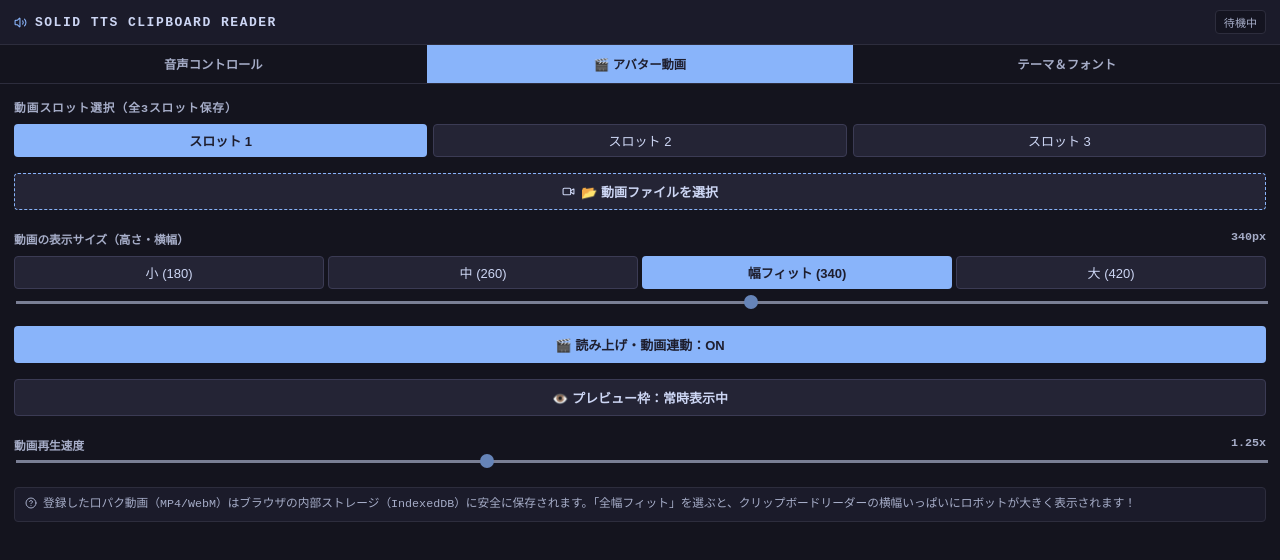
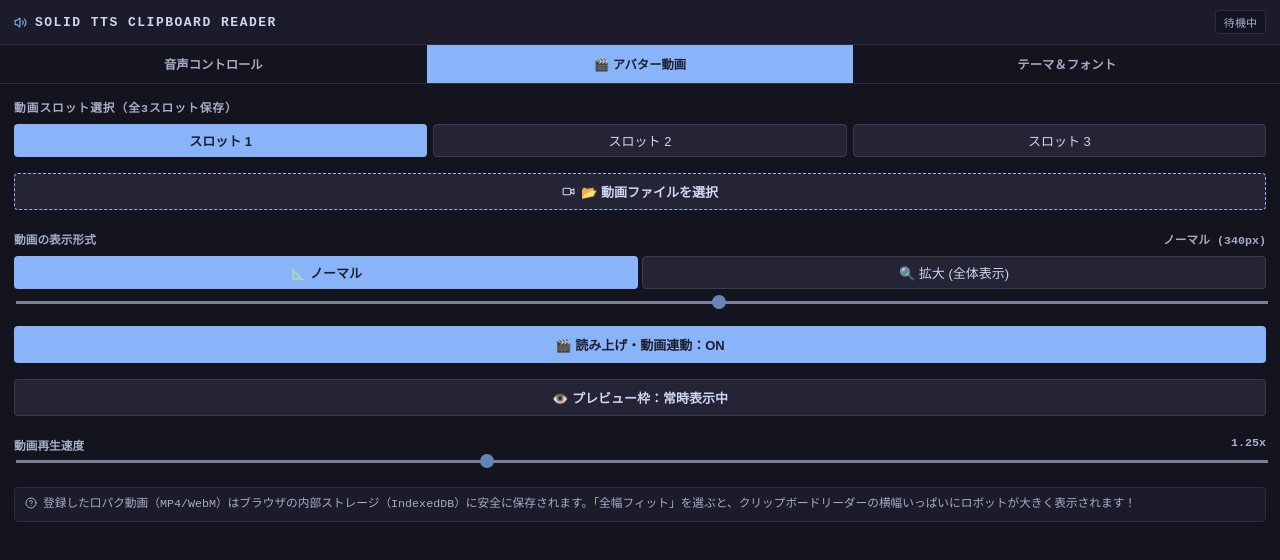
Before and after one commit to soroeru-afk/SOLID-TTS-CLIPBOARD-READER, a React (Vite) app: page / in a window 1280 px wide. Both pictures are taken after a click on the button "🎬 アバター動画". Shown: the top 560 px of the page. Built offline with nearby package versions, Linux system fonts and the light colour scheme.

Commit message:
feat: ノーマル(標準)と拡大(全幅＆体まで全体表示)の2系統ワンタッチ切替実装

```diff
--- a/src/App.tsx
+++ b/src/App.tsx
@@ -130,7 +130,18 @@ export default function App() {
   };
 
   const [vidSpeed, setVidSpeed] = useState(() => getSlotVidSpeed(vidSlot));
-  const [vidHeight, setVidHeight] = useState(() => parseInt(localStorage.getItem("solid-tts-vid-height") || "340")); // デフォルト幅フィット340px
+  const [vidHeight, setVidHeight] = useState(() => parseInt(localStorage.getItem("solid-tts-vid-height") || "340")); // デフォルト標準340px
+  const [vidMode, setVidMode] = useState<"normal" | "expanded">(() => {
+    return (localStorage.getItem("solid-tts-vid-mode") as "normal" | "expanded") || "normal";
+  });
+
+  const toggleVidMode = () => {
+    setVidMode((prev) => {
+      const next = prev === "normal" ? "expanded" : "normal";
+      localStorage.setItem("solid-tts-vid-mode", next);
+      return next;
+    });
+  };
   const [vidSyncEnabled, setVidSyncEnabled] = useState(() => localStorage.getItem("solid-tts-vid-sync") !== "0"); // デフォルトON
   const [vidVisible, setVidVisible] = useState(() => localStorage.getItem("solid-tts-vid-visible") !== "0"); // デフォルトON
   const [videoBlobUrl, setVideoBlobUrl] = useState<string | null>(null);
@@ -631,25 +642,32 @@ export default function App() {
 
       {/* アバター動画プレビュー領域（動画があり、かつ表示ONの場合に常時上部へ表示） */}
       {videoBlobUrl && vidVisible && (
-        <div className="avatar-video-wrapper" style={{ maxHeight: `${vidHeight}px` }}>
+        <div
+          className="avatar-video-wrapper"
+          style={{
+            maxHeight: vidMode === "expanded" ? "none" : `${vidHeight}px`
+          }}
+        >
           <video
             ref={videoRef}
             src={videoBlobUrl}
             loop
             muted
             playsInline
-            className="avatar-video-element"
-            style={{ maxHeight: `${vidHeight}px` }}
+            className={`avatar-video-element ${vidMode}`}
+            style={{
+              maxHeight: vidMode === "expanded" ? "none" : `${vidHeight}px`
+            }}
           />
-          {/* 右上クイックサイズ切り替えボタン */}
+          {/* 右上ノーマル ↔ 拡大 切り替えボタン */}
           <div className="avatar-size-bar">
             <button
-              onClick={() => changeVidHeight(vidHeight >= 340 ? 180 : 340)}
+              onClick={toggleVidMode}
               className="btn-size-toggle"
-              title={vidHeight >= 340 ? "標準サイズ(180px)に縮小" : "全幅フィット(340px)に拡大"}
+              title={vidMode === "expanded" ? "ノーマル表示に戻す" : "拡大表示(横幅フィット＆全体表示)に切替"}
             >
-              {vidHeight >= 340 ? <Minimize2 size={11} /> : <Maximize2 size={11} />}
-              {vidHeight >= 340 ? "縮小" : "全幅フィット"}
+              {vidMode === "expanded" ? <Minimize2 size={11} /> : <Maximize2 size={11} />}
+              {vidMode === "expanded" ? "ノーマル" : "拡大"}
             </button>
           </div>
         </div>
@@ -940,46 +958,42 @@ export default function App() {
               </div>
             </div>
 
-            {/* 動画表示サイズ設定（カオルさまご要望機能） */}
+            {/* 動画表示サイズ設定（ノーマル ↔ 拡大） */}
             <div className="setting-row" style={{ marginTop: "10px" }}>
               <div className="setting-label-row">
-                <span>動画の表示サイズ（高さ・横幅）</span>
-                <span>{vidHeight}px</span>
+                <span>動画の表示形式</span>
+                <span>{vidMode === "expanded" ? "拡大 (全幅・全体表示)" : `ノーマル (${vidHeight}px)`}</span>
               </div>
-              <div className="size-presets-grid" style={{ marginBottom: "6px" }}>
+              <div className="size-presets-grid" style={{ marginBottom: "6px", gridTemplateColumns: "1fr 1fr" }}>
                 <button
-                  onClick={() => changeVidHeight(180)}
-                  className={`slot-btn ${vidHeight === 180 ? "active" : ""}`}
+                  onClick={() => {
+                    setVidMode("normal");
+                    localStorage.setItem("solid-tts-vid-mode", "normal");
+                  }}
+                  className={`slot-btn ${vidMode === "normal" ? "active" : ""}`}
                 >
-                  小 (180)
+                  📐 ノーマル
                 </button>
                 <button
-                  onClick={() => changeVidHeight(260)}
-                  className={`slot-btn ${vidHeight === 260 ? "active" : ""}`}
+                  onClick={() => {
+                    setVidMode("expanded");
+                    localStorage.setItem("solid-tts-vid-mode", "expanded");
+                  }}
+                  className={`slot-btn ${vidMode === "expanded" ? "active" : ""}`}
                 >
-                  中 (260)
-                </button>
-                <button
-                  onClick={() => changeVidHeight(340)}
-                  className={`slot-btn ${vidHeight === 340 ? "active" : ""}`}
-                >
-                  幅フィット (340)
-                </button>
-                <button
-                  onClick={() => changeVidHeight(420)}
-                  className={`slot-btn ${vidHeight === 420 ? "active" : ""}`}
-                >
-                  大 (420)
+                  🔍 拡大 (全体表示)
                 </button>
               </div>
+              {vidMode === "normal" && (
                 <input
                   type="range"
-                min="140"
+                  min="160"
                   max="480"
                   step="10"
                   value={vidHeight}
                   onChange={(e) => changeVidHeight(parseInt(e.target.value))}
                 />
+              )}
             </div>
 
             {/* 口パク動画連動トグル */}
--- a/src/index.css
+++ b/src/index.css
@@ -518,10 +518,19 @@ input[type="range"]::-moz-range-thumb {
 
 .avatar-video-element {
   width: 100%;
+  display: block;
+  object-fit: contain;
+}
+
+.avatar-video-element.normal {
   height: 100%;
-  display: block;
-  object-fit: cover;
-  object-position: top center;
+  object-fit: contain;
+}
+
+.avatar-video-element.expanded {
+  height: auto;
+  max-height: none;
+  object-fit: contain;
 }
 
 .avatar-size-bar {
```
Lines whose indentation alone changed are shown as unchanged.
